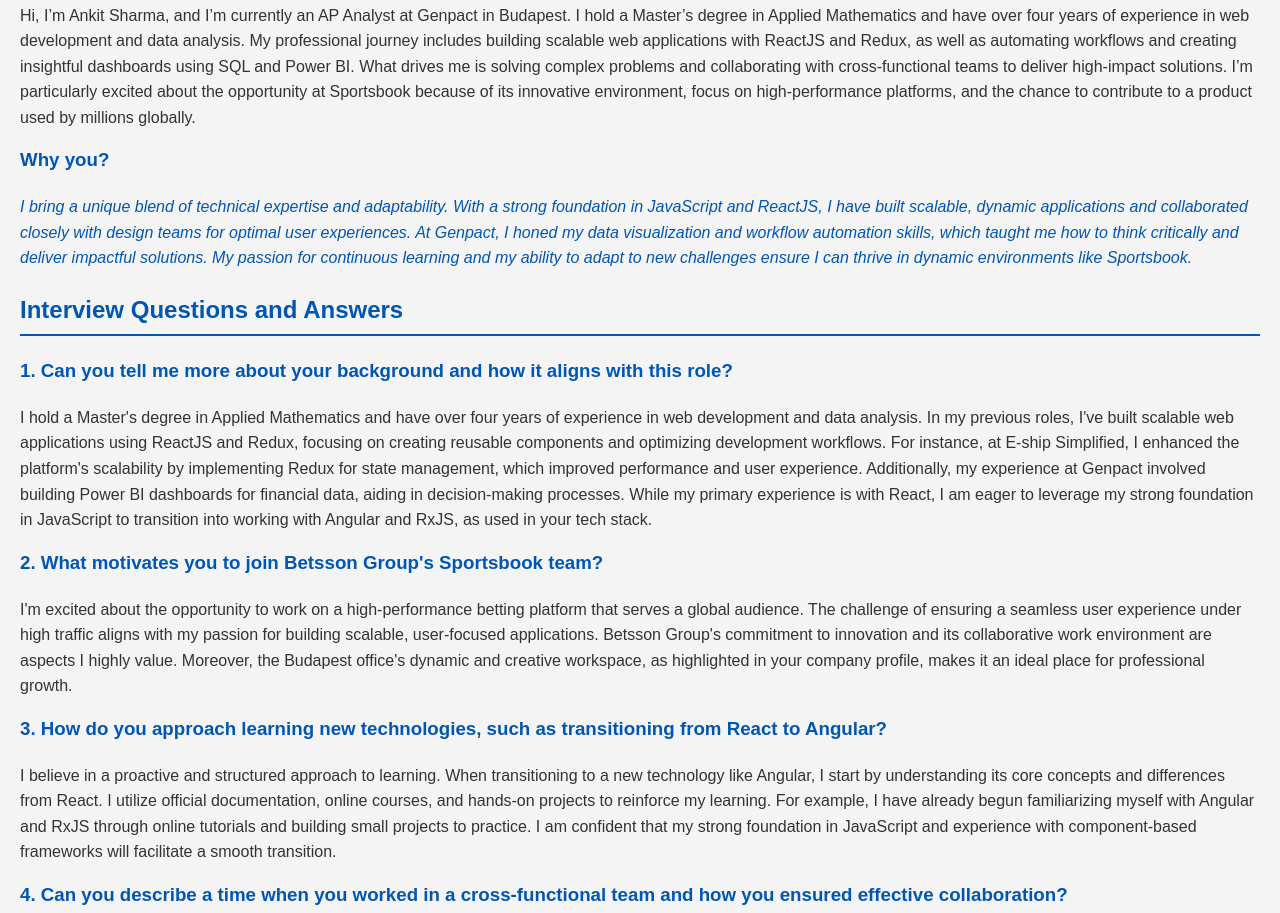
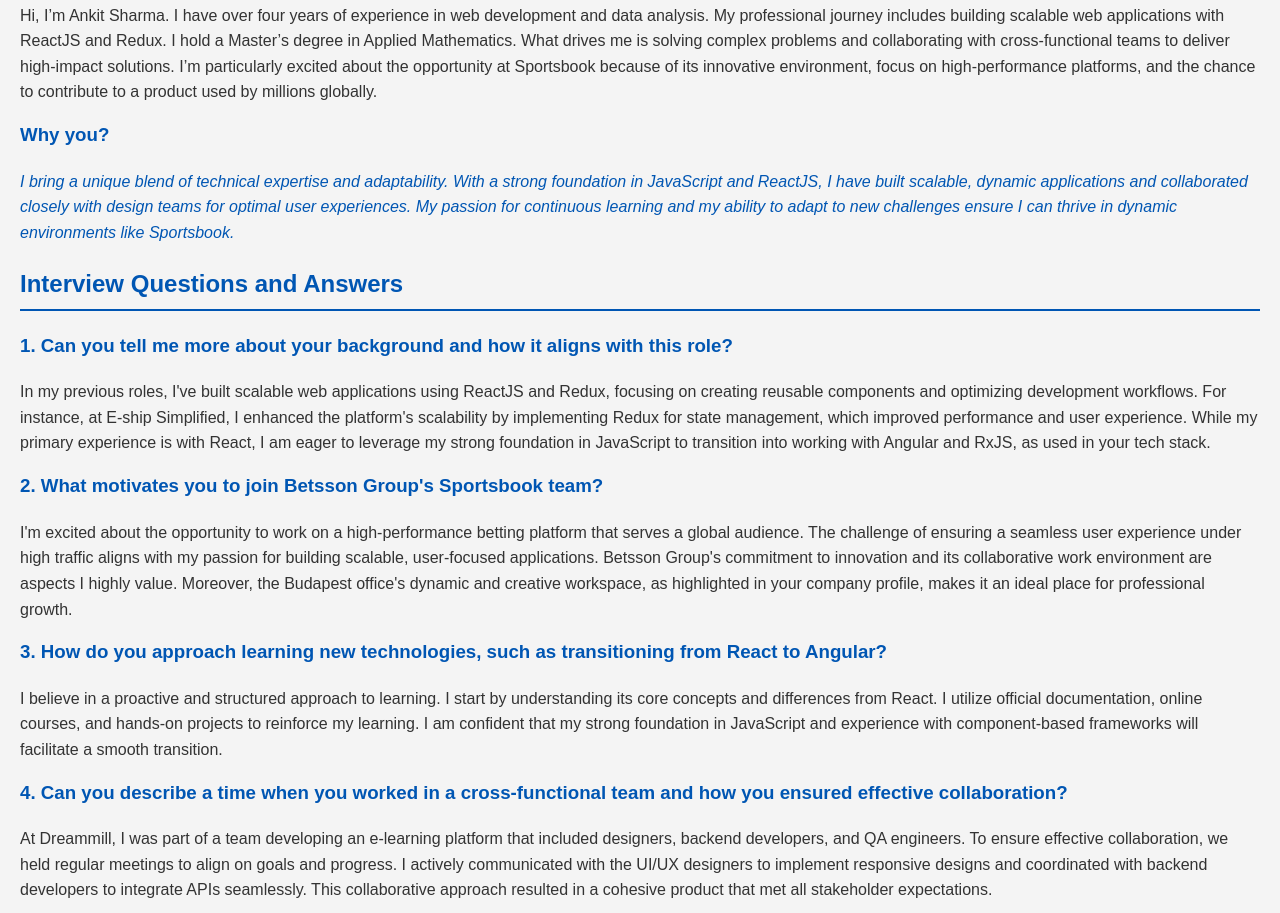
Before and after one commit to itsyourtechguy/interview, a website: page index.html in a window 1280 px wide. Shown: the part 241-1154 px from the top of the page. Drawn offline with Linux system fonts and the light colour scheme.

```diff
--- a/index.html
+++ b/index.html
@@ -14,12 +14,10 @@
 
     <h2>Introduction</h2>
     <p>
-      Hi, I’m Ankit Sharma, and I’m currently an AP Analyst at Genpact in
-      Budapest. I hold a Master’s degree in Applied Mathematics and have over
+      Hi, I’m Ankit Sharma. I have over
       four years of experience in web development and data analysis. My
       professional journey includes building scalable web applications with
-      ReactJS and Redux, as well as automating workflows and creating insightful
-      dashboards using SQL and Power BI. What drives me is solving complex
+      ReactJS and Redux. I hold a Master’s degree in Applied Mathematics. What drives me is solving complex
       problems and collaborating with cross-functional teams to deliver
       high-impact solutions. I’m particularly excited about the opportunity at
       Sportsbook because of its innovative environment, focus on
@@ -33,9 +31,7 @@
         I bring a unique blend of technical expertise and adaptability. With a
         strong foundation in JavaScript and ReactJS, I have built scalable,
         dynamic applications and collaborated closely with design teams for
-        optimal user experiences. At Genpact, I honed my data visualization and
-        workflow automation skills, which taught me how to think critically and
-        deliver impactful solutions. My passion for continuous learning and my
+        optimal user experiences. My passion for continuous learning and my
         ability to adapt to new challenges ensure I can thrive in dynamic
         environments like Sportsbook.
       </em>
@@ -44,15 +40,12 @@
     <h2>Interview Questions and Answers</h2>
     <h3>1. Can you tell me more about your background and how it aligns with this role?</h3>
     <p>
-      I hold a Master's degree in Applied Mathematics and have over four years
-      of experience in web development and data analysis. In my previous roles,
+      In my previous roles,
       I've built scalable web applications using ReactJS and Redux, focusing on
       creating reusable components and optimizing development workflows. For
       instance, at E-ship Simplified, I enhanced the platform's scalability by
       implementing Redux for state management, which improved performance and
-      user experience. Additionally, my experience at Genpact involved building
-      Power BI dashboards for financial data, aiding in decision-making
-      processes. While my primary experience is with React, I am eager to
+      user experience. While my primary experience is with React, I am eager to
       leverage my strong foundation in JavaScript to transition into working
       with Angular and RxJS, as used in your tech stack.
     </p>
@@ -71,13 +64,10 @@
 
     <h3>3. How do you approach learning new technologies, such as transitioning from React to Angular?</h3>
     <p>
-      I believe in a proactive and structured approach to learning. When
-      transitioning to a new technology like Angular, I start by understanding
+      I believe in a proactive and structured approach to learning. I start by understanding
       its core concepts and differences from React. I utilize official
       documentation, online courses, and hands-on projects to reinforce my
-      learning. For example, I have already begun familiarizing myself with
-      Angular and RxJS through online tutorials and building small projects to
-      practice. I am confident that my strong foundation in JavaScript and
+      learning. I am confident that my strong foundation in JavaScript and
       experience with component-based frameworks will facilitate a smooth
       transition.
     </p>
```
